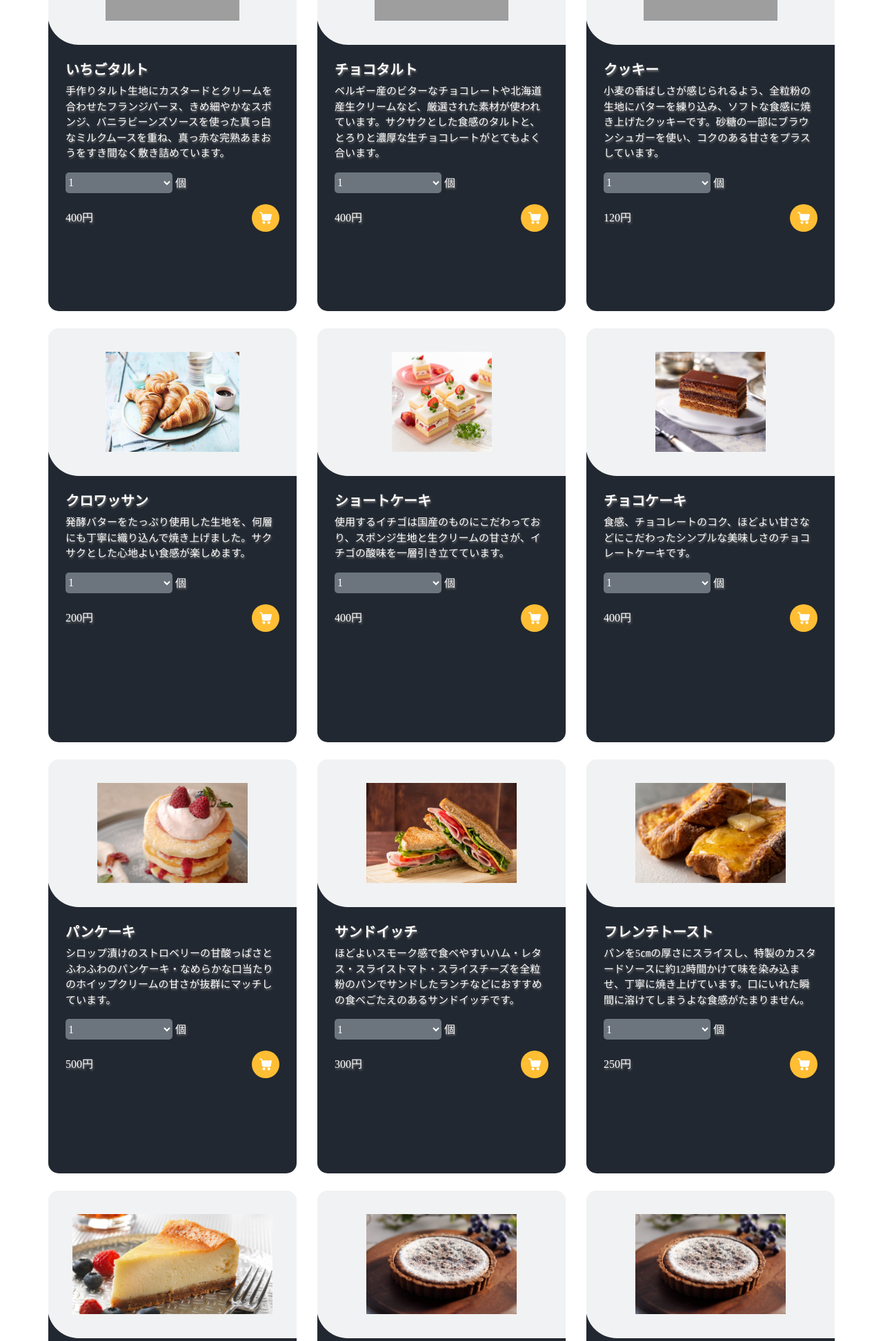
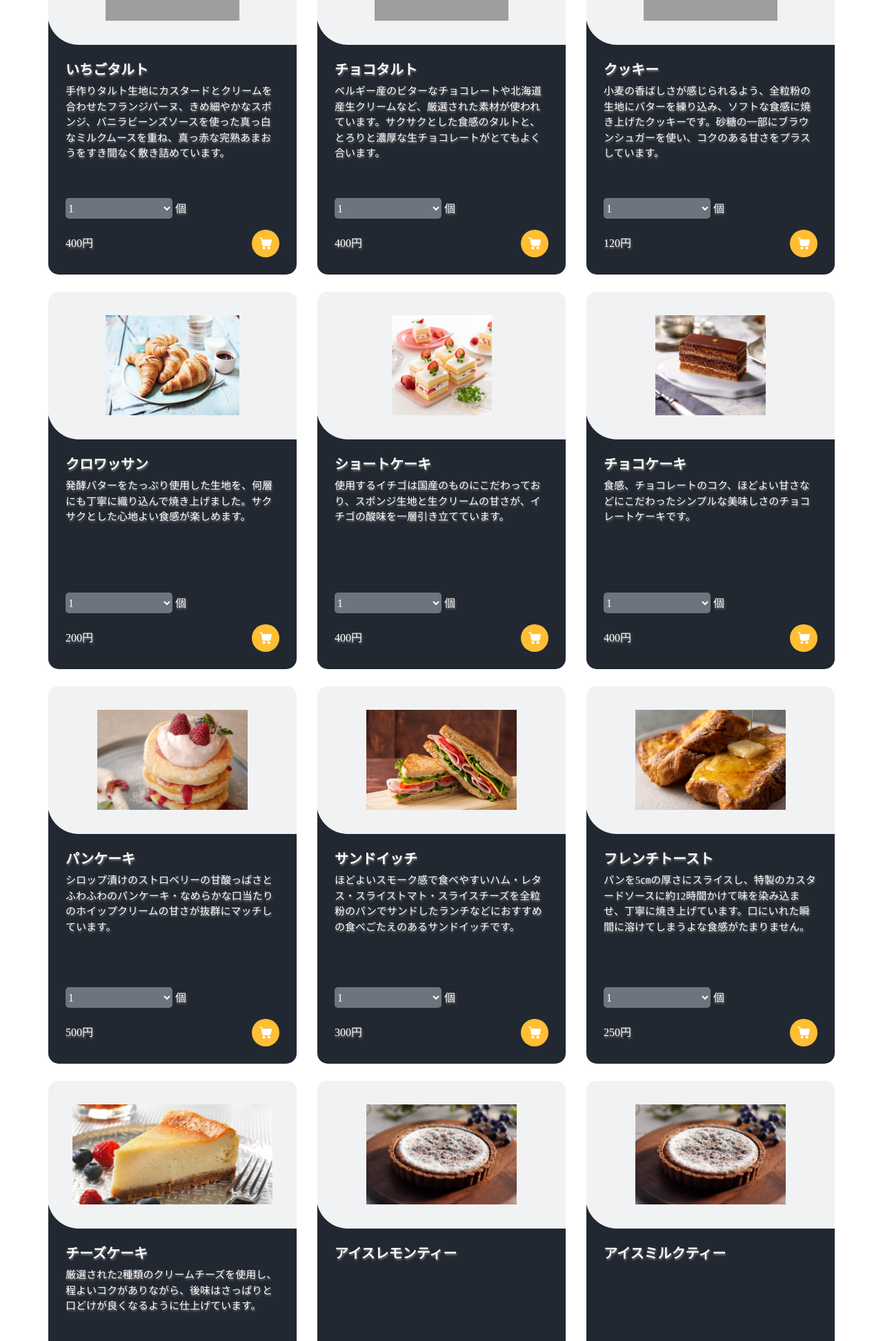
Before and after one commit to miyosi33/FIC_D_CareerDesign, a PHP site: page /menu.html in a window 1280 px wide. Shown: the part 445-2389 px from the top of the page at 69% size. Run offline with PHP 8.4, Linux system fonts and the light colour scheme; some libraries are stand-ins or nearby versions; some web fonts are replaced; grey boxes are pictures that could not be loaded.

Commit message:
Update style.css

```diff
--- a/feane-1.0.0/css/style.css
+++ b/feane-1.0.0/css/style.css
@@ -1032,6 +1032,6 @@ body {
   border-radius: 5px;
   color: #fff;
 }
-.box{
-  height: 600px;
+.detail-box > p {
+  height: 150px;
 }
```
